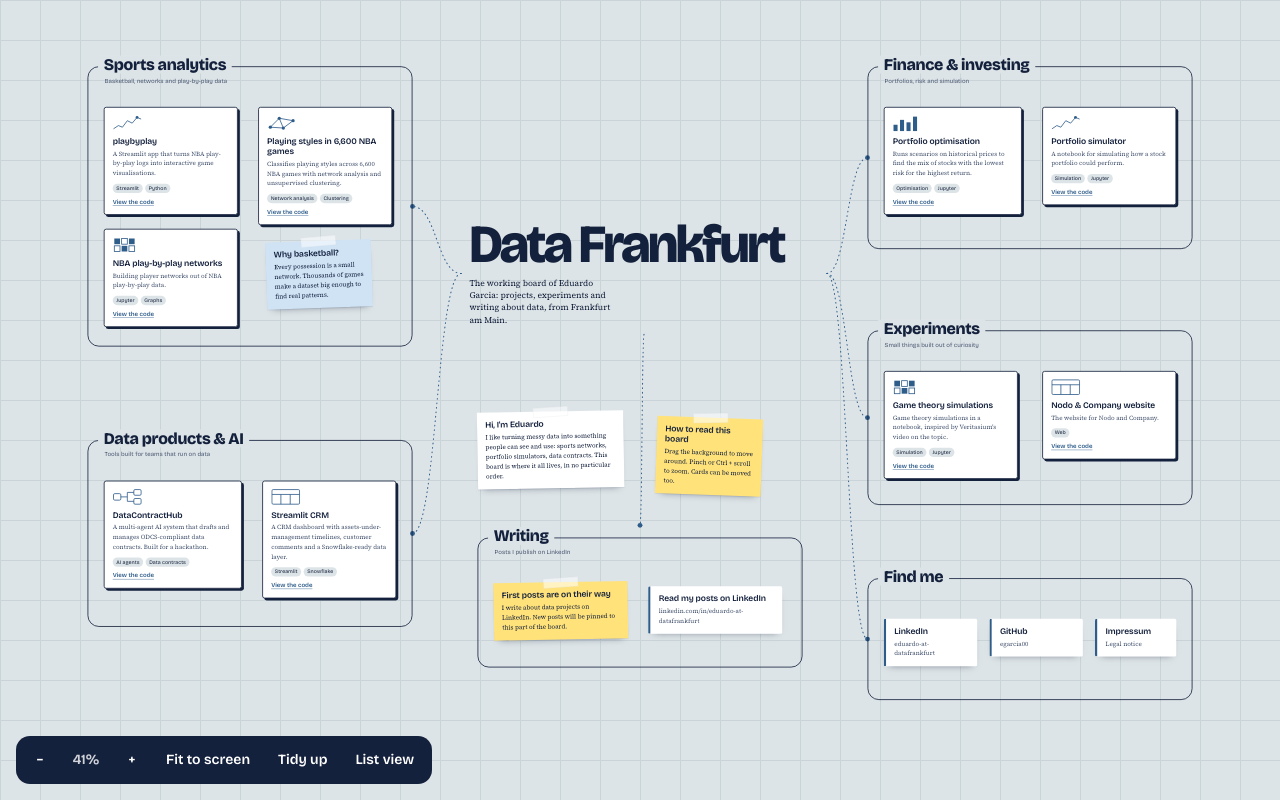
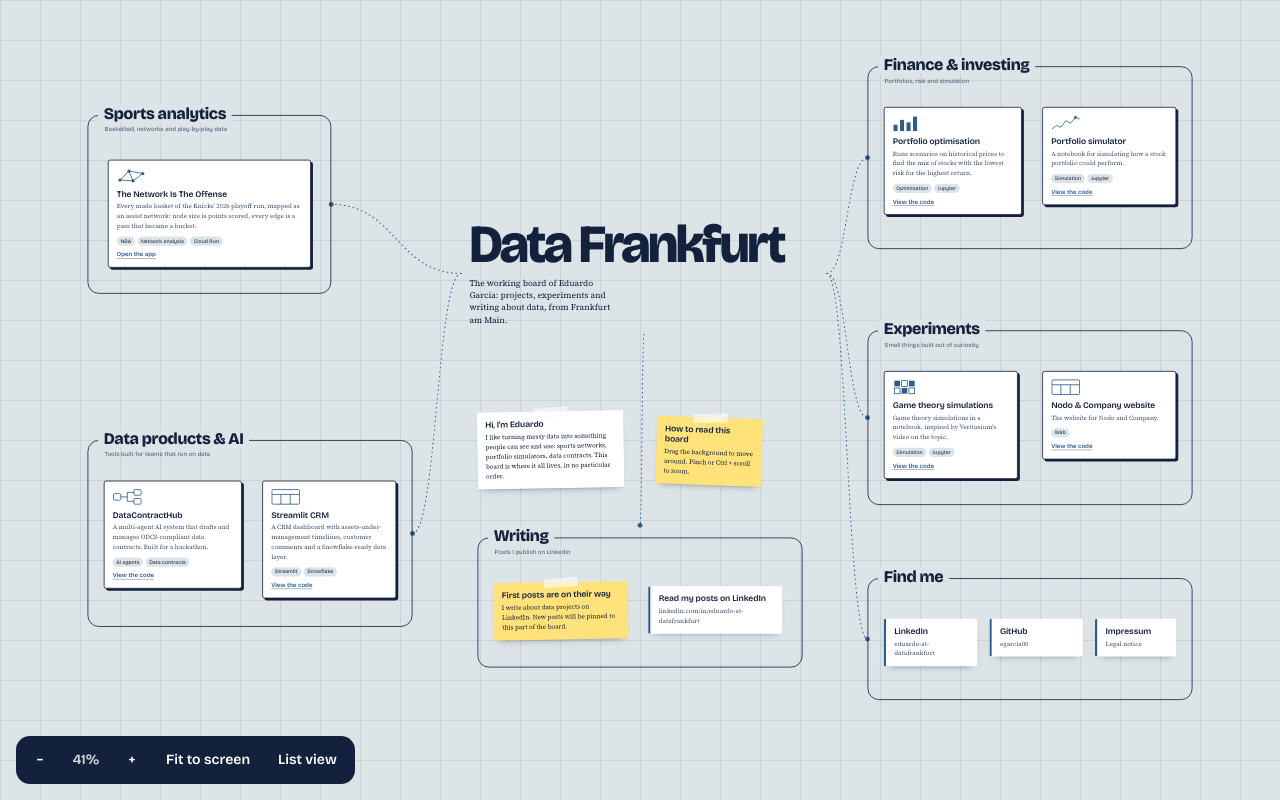
Before and after one commit to datafrankfurt/datafrankfurt.github.io, a plain HTML site: page index.html in a window 1280 px wide. Drawn offline with nearby package versions, Linux system fonts and the light colour scheme.

Commit message:
Spring cards back after dragging; feature Knicks playoff app in Sports analytics
Co-Authored-By: Claude Opus 5.5 <noreply@anthropic.com>
Claude-Session: https://claude.ai/code/session_01AVoKXNbWUbNmTV3ncBaPKz

```diff
--- a/board.js
+++ b/board.js
@@ -6,7 +6,6 @@
   var wires = document.getElementById("wires");
   var list = document.getElementById("list");
   var zoomOut = document.getElementById("zoomlevel");
-  var STORE = "datafrankfurt-positions-v1";
 
   var view = { x: 0, y: 0, s: 1 };
   var MIN = 0.2, MAX = 2;
@@ -19,13 +18,6 @@
     if (text) n.textContent = text;
     return n;
   }
-  function loadPositions() {
-    try { return JSON.parse(localStorage.getItem(STORE)) || {}; } catch (e) { return {}; }
-  }
-  function savePositions(p) {
-    try { localStorage.setItem(STORE, JSON.stringify(p)); } catch (e) { /* storage unavailable */ }
-  }
-  var saved = loadPositions();
 
   var GLYPHS = {
     network: '<circle class="fill" cx="8" cy="30" r="4"/><circle class="fill" cx="30" cy="8" r="4"/><circle class="fill" cx="40" cy="32" r="4"/><circle class="fill" cx="64" cy="14" r="4"/><path d="M8 30L30 8L40 32L64 14M8 30L40 32M30 8L64 14"/>',
@@ -76,7 +68,7 @@
       n.appendChild(ul);
     }
     if (c.type === "project" && c.url) {
-      var m = el("a", "more", "View the code");
+      var m = el("a", "more", c.cta || "View the code");
       m.href = c.url; m.target = "_blank"; m.rel = "noopener";
       n.appendChild(m);
     }
@@ -96,8 +88,7 @@
     });
     data.cards.forEach(function (c) {
       var n = renderCard(c);
-      var p = saved[c.id] || { x: c.x, y: c.y };
-      n.style.left = p.x + "px"; n.style.top = p.y + "px";
+      n.style.left = c.x + "px"; n.style.top = c.y + "px";
       n.style.width = c.w + "px";
       if (c.rotate) n.style.transform = "rotate(" + c.rotate + "deg)";
       board.appendChild(n);
@@ -233,9 +224,13 @@
     if (pinch) { if (Object.keys(pointers).length < 2) pinch = null; return; }
     if (drag) {
       if (drag.moved) {
-        drag.el.classList.remove("is-dragging");
-        saved[drag.id] = { x: drag.el.offsetLeft, y: drag.el.offsetTop };
-        savePositions(saved);
+        // cards always spring back to their place
+        var home = data.cards.filter(function (c) { return c.id === drag.id; })[0];
+        var card = drag.el;
+        card.classList.remove("is-dragging");
+        card.classList.add("is-returning");
+        card.style.left = home.x + "px"; card.style.top = home.y + "px";
+        setTimeout(function () { card.classList.remove("is-returning"); }, 500);
         suppressClick = true;
         setTimeout(function () { suppressClick = false; }, 0);
       }
@@ -329,12 +324,6 @@
       case "zoom-in": zoomAt(1.25, W, H, true); break;
       case "zoom-out": zoomAt(0.8, W, H, true); break;
       case "fit": fitTo(bounds(), true); break;
-      case "tidy":
-        saved = {}; savePositions(saved);
-        data.cards.forEach(function (c) {
-          cardEls[c.id].style.left = c.x + "px"; cardEls[c.id].style.top = c.y + "px";
-        });
-        break;
       case "view": setView(document.body.classList.contains("view-list") ? "board" : "list"); break;
     }
   });
--- a/data.js
+++ b/data.js
@@ -13,7 +13,7 @@
 
 window.BOARD = {
   frames: [
-    { id: "sports",   title: "Sports analytics",   caption: "Basketball, networks and play-by-play data", x: 120,  y: 140,  w: 800, h: 690 },
+    { id: "sports",   title: "Sports analytics",   caption: "Basketball, networks and play-by-play data", x: 120,  y: 260,  w: 600, h: 440 },
     { id: "finance",  title: "Finance & investing", caption: "Portfolios, risk and simulation",          x: 2040, y: 140,  w: 800, h: 450 },
     { id: "products", title: "Data products & AI",  caption: "Tools built for teams that run on data",   x: 120,  y: 1060, w: 800, h: 460 },
     { id: "writing",  title: "Writing",             caption: "Posts I publish on LinkedIn",              x: 1080, y: 1300, w: 800, h: 320 },
@@ -33,30 +33,15 @@ window.BOARD = {
 
     { id: "howto", type: "note", color: "yellow", x: 1520, y: 1005, w: 260, rotate: 2,
       title: "How to read this board",
-      body: "Drag the background to move around. Pinch or Ctrl + scroll to zoom. Cards can be moved too." },
+      body: "Drag the background to move around. Pinch or Ctrl + scroll to zoom." },
 
     // ---- Sports analytics ------------------------------------------------
-    { id: "playbyplay", type: "project", frame: "sports", x: 160, y: 240, w: 330, glyph: "line",
-      title: "playbyplay",
-      body: "A Streamlit app that turns NBA play-by-play logs into interactive game visualisations.",
-      tags: ["Streamlit", "Python"],
-      url: "https://github.com/egarcia00/playbyplay" },
-
-    { id: "nbanet", type: "project", frame: "sports", x: 540, y: 240, w: 330, glyph: "network",
-      title: "Playing styles in 6,600 NBA games",
-      body: "Classifies playing styles across 6,600 NBA games with network analysis and unsupervised clustering.",
-      tags: ["Network analysis", "Clustering"],
-      url: "https://github.com/egarcia00/NBA_NetworkAnalysis" },
-
-    { id: "nbapbp", type: "project", frame: "sports", x: 160, y: 540, w: 330, glyph: "matrix",
-      title: "NBA play-by-play networks",
-      body: "Building player networks out of NBA play-by-play data.",
-      tags: ["Jupyter", "Graphs"],
-      url: "https://github.com/egarcia00/NBA_Network_PBP" },
-
-    { id: "sportsnote", type: "note", frame: "sports", color: "blue", x: 560, y: 570, w: 260, rotate: -2,
-      title: "Why basketball?",
-      body: "Every possession is a small network. Thousands of games make a dataset big enough to find real patterns." },
+    { id: "knicks", type: "project", frame: "sports", x: 170, y: 370, w: 500, glyph: "network",
+      title: "The Network Is The Offense",
+      body: "Every made basket of the Knicks' 2026 playoff run, mapped as an assist network: node size is points scored, every edge is a pass that became a bucket.",
+      tags: ["NBA", "Network analysis", "Cloud Run"],
+      url: "https://knicks-playoff-run-362940142596.europe-west3.run.app/",
+      cta: "Open the app" },
 
     // ---- Finance ---------------------------------------------------------
     { id: "portopt", type: "project", frame: "finance", x: 2080, y: 240, w: 340, glyph: "bars",
--- a/index.html
+++ b/index.html
@@ -28,7 +28,6 @@
     <output id="zoomlevel" aria-live="polite">100%</output>
     <button type="button" data-action="zoom-in" aria-label="Zoom in">+</button>
     <button type="button" data-action="fit">Fit to screen</button>
-    <button type="button" data-action="tidy" title="Put moved cards back">Tidy up</button>
     <button type="button" data-action="view" aria-pressed="false">List view</button>
   </nav>
 
--- a/styles.css
+++ b/styles.css
@@ -160,7 +160,6 @@ body.view-list .viewport { display: none; }
 body.view-list .toolbar [data-action="zoom-in"],
 body.view-list .toolbar [data-action="zoom-out"],
 body.view-list .toolbar [data-action="fit"],
-body.view-list .toolbar [data-action="tidy"],
 body.view-list .toolbar output { display: none; }
 .list h1 { margin: 0; font: 800 clamp(56px, 13vw, 104px)/0.9 var(--display); letter-spacing: -0.045em; }
 .list .lede { font-size: 20px; margin: 18px 0 32px; max-width: 34ch; }
@@ -173,8 +172,8 @@ body.view-list .toolbar output { display: none; }
 
 @media (max-width: 640px) {
   .toolbar { left: 8px; right: 8px; bottom: 8px; justify-content: space-between; overflow-x: auto; }
-  .toolbar [data-action="tidy"] { display: none; }
 }
 @media (prefers-reduced-motion: no-preference) {
   .board.is-animating { transition: transform .45s cubic-bezier(.2, .7, .2, 1); }
+  .card.is-returning { transition: left .45s cubic-bezier(.3, 1.4, .5, 1), top .45s cubic-bezier(.3, 1.4, .5, 1); }
 }
```
